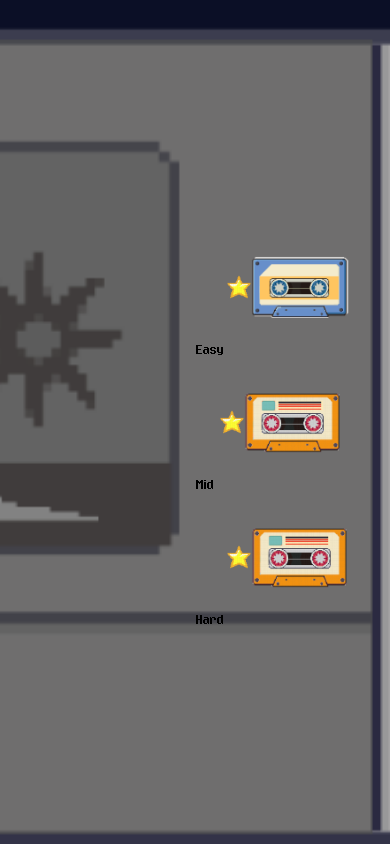
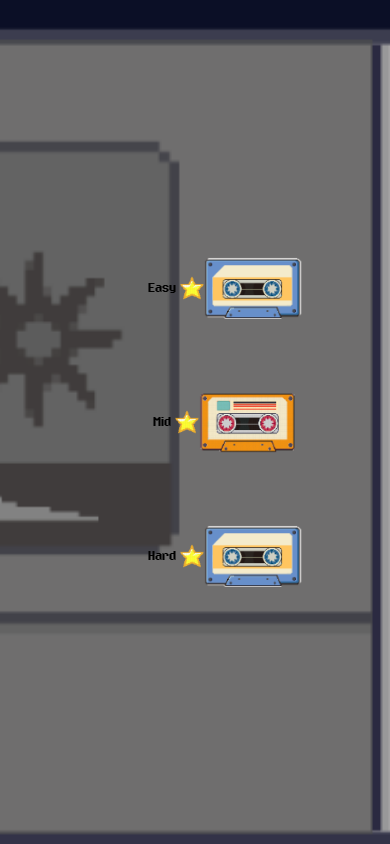
Before and after one commit to braulioPad/game, a React Native app: screen /CardSelectScr in a window 390 px wide. Built offline with nearby package versions, Linux system fonts and the light colour scheme; what react-native would draw is missing.

Commit message:
CardScrposition

```diff
--- a/src/components/CardSelection/CardSelectScr.tsx
+++ b/src/components/CardSelection/CardSelectScr.tsx
@@ -68,20 +68,24 @@ const CardSelectScr: React.FC<CardsListScreenProps> = ({ navigation }) => {
         source={require('../../../assets/Backgrounds/selectType.png')}
         style={styles.backgroundImage}
         resizeMode="cover">
-        <View style={styles.buttonContainer}>
-          <View style={styles.buttonColumn}>
-            <Text style={styles.text}>Easy <Image source={require('../../../assets/btns/start.png' )} style={{ width: 24, resizeMode: 'contain',}} /></Text>
+          <View>
+            <View style={styles.containerlists}>
+            <Text style={styles.text}>Easy </Text>
+            <Image source={require('../../../assets/btns/start.png' )} style={{ width: 24, resizeMode: 'contain',}} />
             <CustomButton onPress={() => handleButtonPress('easy')} imageSource={require('../../../assets/btns/easy.png')} imageStyle={styles.customImage} />
+            </View>
+            <View style={styles.containerlists}>
+            <Text style={styles.text}>Mid </Text>
+            <Image source={require('../../../assets/btns/start.png' )} style={{ width: 24, resizeMode: 'contain',}} />
+            <CustomButton onPress={() => handleButtonPress('medium')} imageSource={require('../../../assets/btns/mid.png')} imageStyle={styles.customImage} />
+            </View>
+            <View style={styles.containerlists}>
+            <Text style={styles.text}>Hard </Text>
+            <Image source={require('../../../assets/btns/start.png' )} style={{ width: 24, resizeMode: 'contain',}} />
+            <CustomButton onPress={() => handleButtonPress('easy')} imageSource={require('../../../assets/btns/easy.png')} imageStyle={styles.customImage} />
+            </View>
           </View>
-          <View style={styles.buttonColumn}>
-            <Text style={styles.text}>Mid  <Image source={require('../../../assets/btns/start.png' )} style={{ width: 24, resizeMode: 'contain',}} /></Text>
-            <CustomButton onPress={() => handleButtonPress('medium')} imageSource={require('../../../assets/btns/mid.png')} imageStyle={styles.customImage} />
-          </View>
-          <View style={styles.buttonColumn}>
-            <Text style={styles.text}>Hard <Image source={require('../../../assets/btns/start.png' )} style={{ width: 24, resizeMode: 'contain',}} /></Text>
-            <CustomButton onPress={() => handleButtonPress('hard')} imageSource={require('../../../assets/btns/mid.png')} imageStyle={styles.customImage} />
-          </View>
-        </View>
+
       </ImageBackground>
     </View>
   );
--- a/src/components/CardSelection/CardSelectionStyle.ts
+++ b/src/components/CardSelection/CardSelectionStyle.ts
@@ -33,5 +33,14 @@ export const CardSelectionStyle = StyleSheet.create({
     marginLeft: 20, // Add margin between columns
     alignItems: 'center', // Align items horizontally in the center
     flexDirection: 'row',
+    textAlign:'center',
   },
+  containerlists:{
+    flexDirection: 'row',
+    width:'100%',
+    justifyContent: 'center', // Center content vertically
+    alignItems: 'center', // Center content horizontally
+    margin:'auto',
+    left: '20%',
+  }
 });
```
